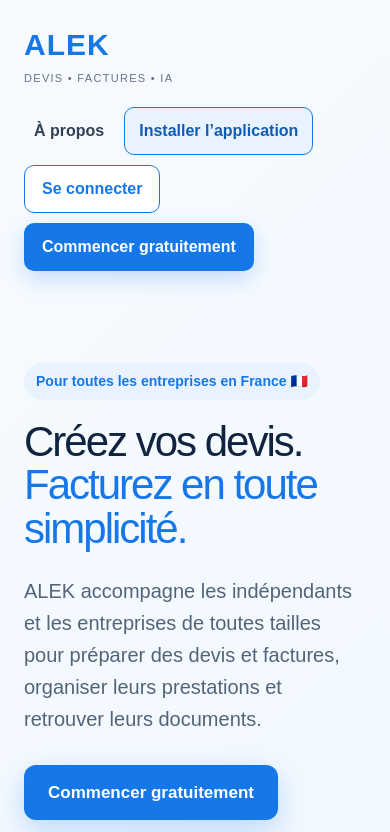
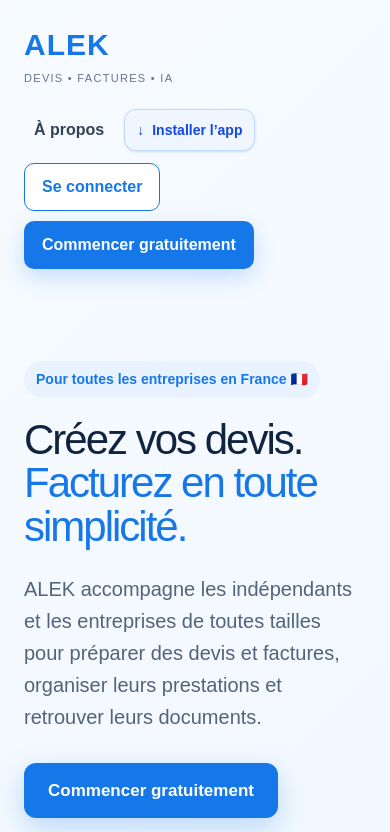
Before and after one commit to rostomiorjonikidze-dotcom/ALEK-app, a Next.js app: page / in a window 390 px wide. Shown: the top 832 px of the page. Built offline with nearby package versions, Linux system fonts and the light colour scheme.

Commit message:
Polish install experience for iOS and Android with accessible responsive modal

```diff
--- a/app/components/InstallApp.tsx
+++ b/app/components/InstallApp.tsx
@@ -1,20 +1,23 @@
 "use client";
 import { useEffect, useState } from "react";
+type InstallEvent = Event & { prompt: () => Promise<void>; userChoice: Promise<{outcome: "accepted" | "dismissed"}> };
 export default function InstallApp() {
-  const [prompt, setPrompt] = useState<any>(null);
-  const [showHelp, setShowHelp] = useState(false);
-  const [installed, setInstalled] = useState(false);
-  useEffect(() => {
-    const onPrompt = (event: Event) => { event.preventDefault(); setPrompt(event); };
-    const onInstalled = () => { setInstalled(true); setPrompt(null); };
-    window.addEventListener("beforeinstallprompt", onPrompt);
-    window.addEventListener("appinstalled", onInstalled);
-    setInstalled(window.matchMedia("(display-mode: standalone)").matches || (navigator as Navigator & {standalone?: boolean}).standalone === true);
-    return () => { window.removeEventListener("beforeinstallprompt", onPrompt); window.removeEventListener("appinstalled", onInstalled); };
-  }, []);
-  if (installed) return null;
-  const install = async () => {
-    if (prompt) { await prompt.prompt(); setPrompt(null); } else setShowHelp(true);
-  };
-  return <><button type="button" onClick={install} style={{padding:"11px 14px",borderRadius:10,border:"1px solid #1677e8",background:"#e8f3ff",color:"#125bb3",fontWeight:700,cursor:"pointer"}}>Installer l’application</button>{showHelp && <div role="dialog" aria-label="Installation" style={{position:"fixed",inset:0,background:"rgba(0,0,0,.55)",zIndex:9999,display:"grid",placeItems:"center",padding:20}}><div style={{background:"white",padding:24,borderRadius:18,maxWidth:400,color:"#10233f"}}><h2 style={{fontSize:22,fontWeight:800}}>Installer ALEK Artisan</h2><p style={{marginTop:12,lineHeight:1.6}}>Sur iPhone : ouvrez ce site dans Safari, touchez Partager puis « Sur l’écran d’accueil » et « Ajouter ».</p><p style={{marginTop:10,lineHeight:1.6}}>Sur Android : ouvrez le menu du navigateur et choisissez « Installer l’application » ou « Ajouter à l’écran d’accueil ».</p><button type="button" onClick={()=>setShowHelp(false)} style={{marginTop:16,padding:"10px 18px",background:"#1677e8",color:"white",border:0,borderRadius:10}}>Fermer</button></div></div>}</>;
+ const [deferred,setDeferred]=useState<InstallEvent|null>(null);
+ const [help,setHelp]=useState(false);
+ const [installed,setInstalled]=useState(false);
+ const [ios,setIos]=useState(false);
+ useEffect(()=>{
+  const standalone=window.matchMedia("(display-mode: standalone)").matches || (navigator as Navigator & {standalone?:boolean}).standalone===true;
+  setInstalled(standalone);
+  setIos(/iPad|iPhone|iPod/.test(navigator.userAgent));
+  const onPrompt=(e:Event)=>{e.preventDefault();setDeferred(e as InstallEvent)};
+  const onInstalled=()=>{setInstalled(true);setDeferred(null);setHelp(false)};
+  window.addEventListener("beforeinstallprompt",onPrompt);
+  window.addEventListener("appinstalled",onInstalled);
+  return ()=>{window.removeEventListener("beforeinstallprompt",onPrompt);window.removeEventListener("appinstalled",onInstalled)};
+ },[]);
+ const install=async()=>{if(deferred){try{await deferred.prompt();await deferred.userChoice;setDeferred(null)}catch{setHelp(true)}}else setHelp(true)};
+ if(installed)return null;
+ return <><button type="button" onClick={install} aria-label="Installer ALEK Artisan sur votre appareil" className="inline-flex items-center gap-2 rounded-xl border border-blue-200 bg-blue-50 px-3 py-2.5 text-sm font-bold text-blue-700 shadow-sm transition hover:border-blue-400 hover:bg-blue-100 focus-visible:outline-2 focus-visible:outline-offset-2 focus-visible:outline-blue-600"><span aria-hidden="true">↓</span><span>Installer l’app</span></button>
+ {help&&<div role="presentation" onMouseDown={e=>{if(e.target===e.currentTarget)setHelp(false)}} className="fixed inset-0 z-[9999] flex items-center justify-center bg-slate-950/65 p-4"><div role="dialog" aria-modal="true" aria-labelledby="install-title" className="w-full max-w-md rounded-3xl bg-white p-6 text-slate-900 shadow-2xl sm:p-8"><div className="mb-3 flex h-12 w-12 items-center justify-center rounded-2xl bg-blue-100 text-2xl text-blue-700">↓</div><h2 id="install-title" className="text-2xl font-black">Installer ALEK Artisan</h2><p className="mt-3 leading-7 text-slate-600">Accédez plus rapidement à vos devis et factures depuis l’écran d’accueil de votre appareil.</p>{ios?<ol className="mt-4 list-inside list-decimal space-y-2 text-sm leading-6"><li>Ouvrez cette page dans <strong>Safari</strong>.</li><li>Appuyez sur <strong>Partager</strong>.</li><li>Choisissez <strong>Sur l’écran d’accueil</strong>, puis <strong>Ajouter</strong>.</li></ol>:<ol className="mt-4 list-inside list-decimal space-y-2 text-sm leading-6"><li>Ouvrez cette page dans votre navigateur.</li><li>Ouvrez le menu du navigateur.</li><li>Choisissez <strong>Installer l’application</strong> ou <strong>Ajouter à l’écran d’accueil</strong> si disponible.</li></ol>}<button type="button" autoFocus onClick={()=>setHelp(false)} className="mt-6 w-full rounded-xl bg-blue-700 px-5 py-3 font-bold text-white hover:bg-blue-800">Compris</button></div></div>}</>;
 }
```
